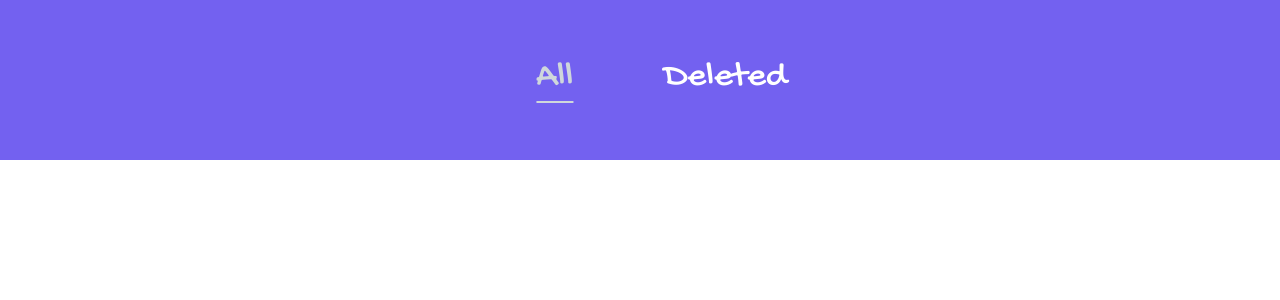
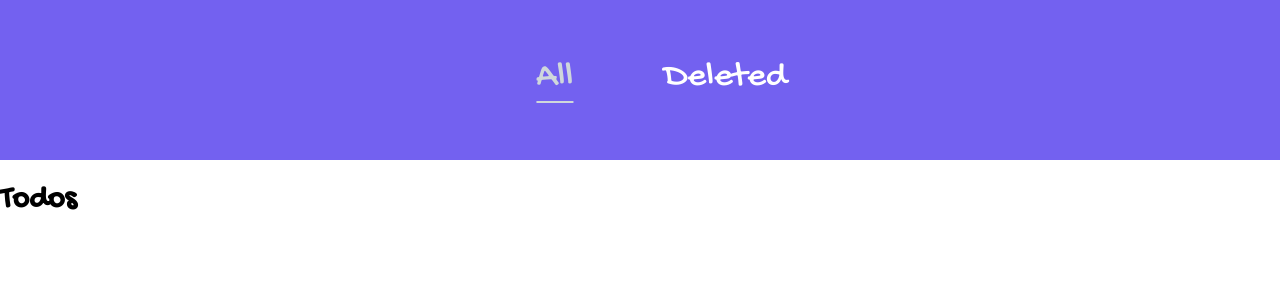
Before and after one commit to Pozdnya/Todos, a React (Vite) app: page /#/todos in a window 1280 px wide. Shown: the top 300 px of the page. Built offline with nearby package versions, Linux system fonts and the light colour scheme.

Commit message:
added header and root router

```diff
--- a/src/App.tsx
+++ b/src/App.tsx
@@ -1,4 +1,5 @@
 import Header from "./components/Header/Header"
+import Main from "./components/Main/Main";
 import './styles/index.scss';
 
 function App() {
@@ -6,6 +7,7 @@ function App() {
   return (
     <>
       <Header />
+      <Main />
     </>
   )
 }
--- /dev/null
+++ b/src/Root.tsx
@@ -0,0 +1,24 @@
+import React from 'react';
+import { HashRouter } from 'react-router-dom';
+import { Navigate, Route, Routes } from "react-router-dom"
+import App from './App';
+import Todos from './pages/Todos/Todos';
+import DeletedTodos from './pages/DeletedTodos/DeletedTodos';
+import NotFound from './pages/NotFound/NotFound';
+
+const Root = () => (
+  <React.StrictMode>
+    <HashRouter>
+      <Routes>
+        <Route path='/' element={<App />}>
+          <Route path='/' element={<Navigate to='/todos' replace />} />
+          <Route path='todos' element={<Todos />} />
+          <Route path='deleted' element={<DeletedTodos />} />
+          <Route path='*' element={<NotFound />} />
+        </Route>
+      </Routes>
+    </HashRouter>
+  </React.StrictMode>
+);
+
+export default Root;
--- /dev/null
+++ b/src/components/Main/Main.scss
@@ -0,0 +1,13 @@
+.main {
+  background-color: $secondary-color;
+  min-height: 80vh;
+  display: flex;
+  align-items: center;
+  flex-direction: column;
+  padding: 20px;
+
+  &__title {
+    color: $white-color;
+    letter-spacing: 3px;
+  }
+}
--- /dev/null
+++ b/src/components/Main/Main.tsx
@@ -0,0 +1,11 @@
+import { Outlet } from "react-router-dom"
+
+const Main = () => {
+  return (
+    <main className="main">
+      <Outlet />
+    </main>
+  )
+}
+
+export default Main
--- /dev/null
+++ b/src/components/Main/index.ts
@@ -0,0 +1 @@
+export * from './Main'
--- a/src/main.tsx
+++ b/src/main.tsx
@@ -1,13 +1,5 @@
-import React from 'react'
 import ReactDOM from 'react-dom/client'
-import App from './App.tsx'
 import './index.scss'
-import { HashRouter } from 'react-router-dom'
+import Root from './Root'
 
-ReactDOM.createRoot(document.getElementById('root')!).render(
-  <React.StrictMode>
-    <HashRouter>
-      <App />
-    </HashRouter>
-  </React.StrictMode>,
-)
+ReactDOM.createRoot(document.getElementById('root')!).render(<Root />)
--- /dev/null
+++ b/src/pages/DeletedTodos/DeletedTodos.tsx
@@ -0,0 +1,9 @@
+const DeletedTodos = () => {
+  return (
+    <div className="del-todos">
+    <h1 className="del-todos__title">Deleted Todos</h1>
+  </div>
+  )
+}
+
+export default DeletedTodos
--- /dev/null
+++ b/src/pages/DeletedTodos/index.ts
@@ -0,0 +1 @@
+export * from './DeletedTodos'
--- /dev/null
+++ b/src/pages/NotFound/NotFound.tsx
@@ -0,0 +1,7 @@
+const NotFound = () => {
+  return (
+    <div>NotFound</div>
+  )
+}
+
+export default NotFound
--- /dev/null
+++ b/src/pages/NotFound/index.ts
@@ -0,0 +1 @@
+export * from './NotFound'
--- /dev/null
+++ b/src/pages/Todos/Todos.tsx
@@ -0,0 +1,9 @@
+const Todos = () => {
+  return (
+    <div className="todos">
+      <h1 className="todos__title">Todos</h1>
+    </div>
+  )
+}
+
+export default Todos
--- /dev/null
+++ b/src/pages/Todos/index.ts
@@ -0,0 +1 @@
+export * from './Todos'
```
